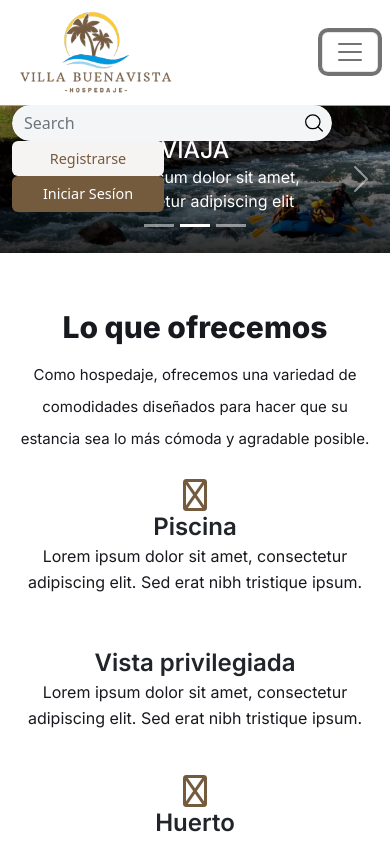
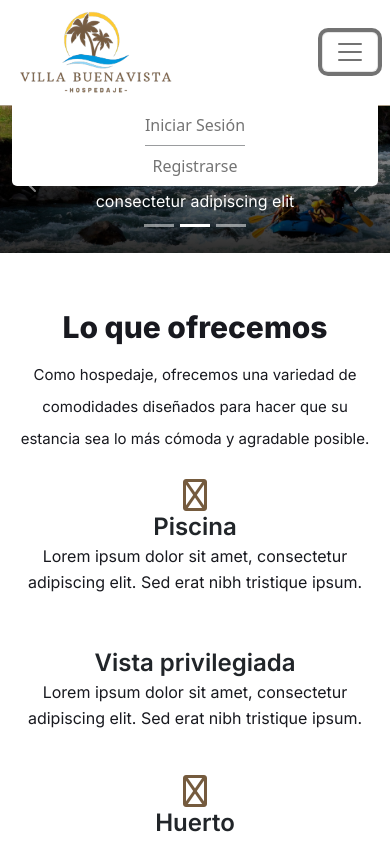
Before and after one commit to AndersonLe17/villabuenavista, a React (Create React App) app: page / in a window 390 px wide. Both pictures are taken after a click on the button 350 px from the left and 52 px from the top of the page. Shown: the top 844 px of the page. Built offline with nearby package versions, Linux system fonts and the light colour scheme.

Commit message:
Menu responsive

```diff
--- a/src/components/Header/NavBar.jsx
+++ b/src/components/Header/NavBar.jsx
@@ -2,22 +2,33 @@ import { Container, Nav, Navbar } from "react-bootstrap";
 import { ButtonCustom } from "../ButtonCustom";
 import { SearchInput } from "../Input";
 import { useNavigate } from "react-router-dom";
+import { useState, useEffect } from "react";
 
 const NavBar = ({ img }) => {
-  const navigate = useNavigate();
+  const [windowWidth, setWindowWidth] = useState(window.innerWidth);
+
+  useEffect(() => {
+    const handleResize = () => {
+      setWindowWidth(window.innerWidth);
+    };
+
+    window.addEventListener("resize", handleResize);
+
+    return () => {
+      window.removeEventListener("resize", handleResize);
+    };
+  }, []);
 
   return (
-    <Navbar bg="white" expand="lg" >
+    <Navbar bg="white" expand="lg" collapseOnSelect>
       <Container fluid className="h-100">
         <Navbar.Brand href="#home" className="h-100">
-          <img src={img} alt="logo" className="h-100"/>
+          <img src={img} alt="logo" className="h-100" />
         </Navbar.Brand>
         <Navbar.Toggle aria-controls="basic-navbar-nav" />
         <Navbar.Collapse id="basic-navbar-nav">
-          <Nav className="ms-auto">
-            <SearchInput />
-            <ButtonCustom variant="bone" className="btn-home me-2" text="Registrarse" onClick={() => navigate('/register')} />
-            <ButtonCustom variant="basic" className="btn-home" text="Iniciar Sesíon" onClick={() => navigate('/login')} />
+          <Nav className="ms-auto nav-custom">
+            <ResponsiveNavItems windowWidth={windowWidth} />
           </Nav>
         </Navbar.Collapse>
       </Container>
@@ -25,4 +36,37 @@ const NavBar = ({ img }) => {
   );
 };
 
+const ResponsiveNavItems = ({ windowWidth }) => {
+  const navigate = useNavigate();
+  if (windowWidth > 990) {
+    return (
+      <>
+        <SearchInput />
+        <ButtonCustom
+          variant="bone"
+          className="btn-home me-2"
+          text="Registrarse"
+          onClick={() => navigate("/register")}
+        />
+        <ButtonCustom
+          variant="basic"
+          className="btn-home"
+          text="Iniciar Sesión"
+          onClick={() => navigate("/login")}
+        />
+      </>
+    );
+  } else {
+    return (
+      <>
+        <Nav>
+          <Nav.Link href="/login" className="text-center">Iniciar Sesión</Nav.Link>
+          <div className="separator bg-dark"></div>
+          <Nav.Link href="/register" className="text-center">Registrarse</Nav.Link>
+        </Nav>
+      </>
+    );
+  }
+};
+
 export default NavBar;
--- a/src/styles/App.scss
+++ b/src/styles/App.scss
@@ -506,3 +506,9 @@ header {
     background: linear-gradient(to bottom, transparent, rgba(0, 0, 0, 0.788));
   }
 }
+.nav-custom {
+  background-color: white;
+  border-radius: 0px 0px 5px 5px;
+  display: flex;
+  align-items: center;
+}
```
